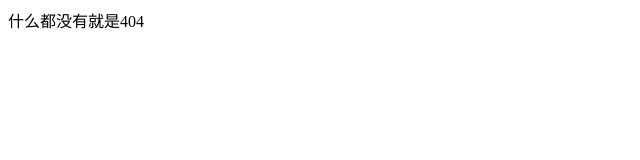
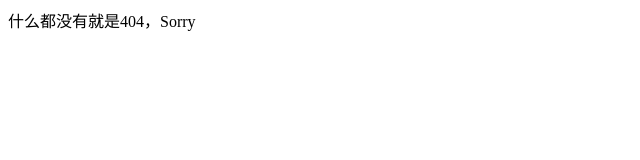
Before and after one commit to zhenghao274510/zhenghao274510.github.io, a plain HTML site: page index.html in a window 1280 px wide. Shown: the full height of the page, 0-640 px from the left. Drawn offline with Linux system fonts and the light colour scheme.

Commit message:
‘‘修改了主页’

```diff
--- a/index.html
+++ b/index.html
@@ -7,6 +7,6 @@
     <title>Document</title>
 </head>
 <body>
-    什么都没有就是404
+    什么都没有就是404，Sorry
 </body>
 </html>
```
